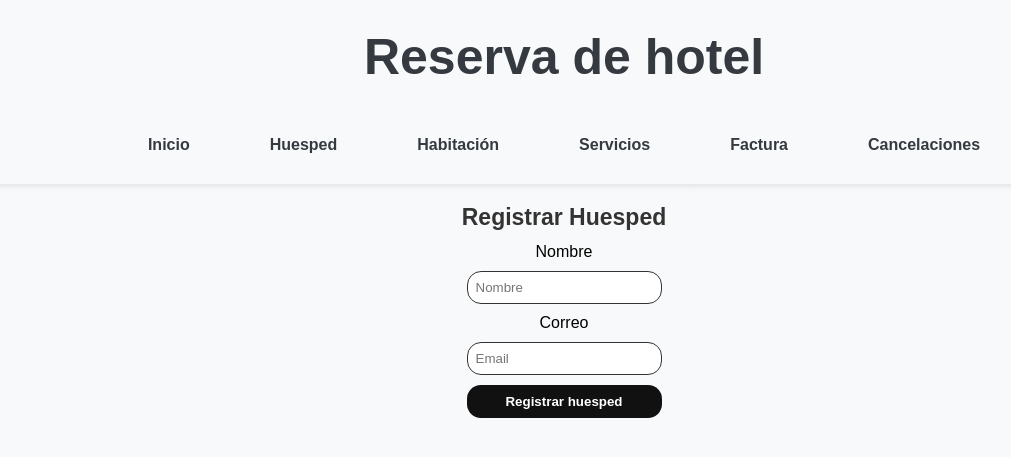
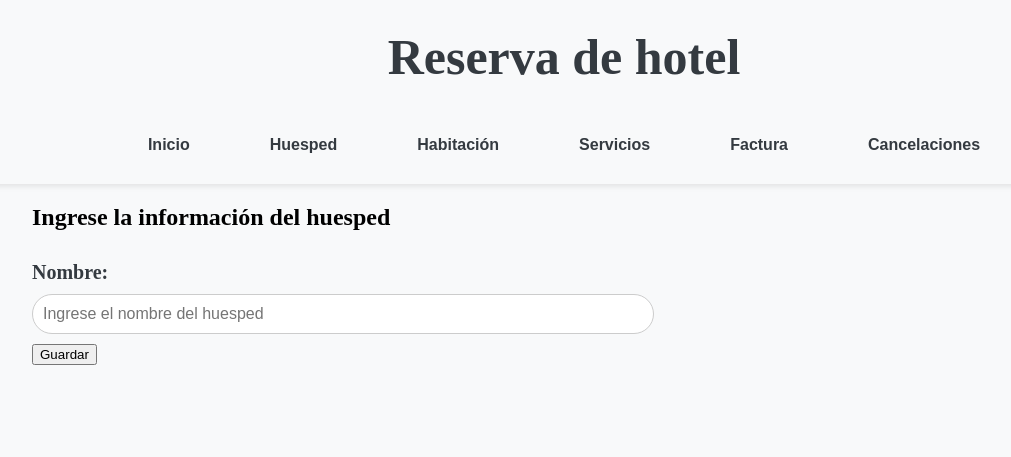
Before and after one commit to Alejandro-Leon24/Sistema-de-Reserva-de-hotel, a PHP site: page /Modulos/Huesped/Registrar-Huesped.html in a window 1280 px wide. Shown: the top 457 px of the page, without its empty margins (76-1087 px from the left). Run offline with PHP 8.4, Linux system fonts and the light colour scheme.

Commit message:
cree nuevas carpetas y edite el css principal

```diff
--- a/Reserva de hotel/CSS/Styles.css
+++ b/Reserva de hotel/CSS/Styles.css
@@ -1,5 +1,5 @@
 body{
-  font-family: Arial, sans-serif;
+  font-family: 'Times New Roman', Times, serif;
 }
 header {
   padding: 20px 20px; /* Aumenta el espacio interior para que no choque con el nav */
@@ -152,63 +152,26 @@ nav {
 }
 /* Botones gigantes en el lobby Fin */
 
-
-/* From Uiverse.io by satyamchaudharydev */
-.container {
-  display: grid;
-  place-items: center;
-}
-
-.card {
-  width: 240px;
-  height: 254px;
-  padding: 0 15px;
-  text-align: center;
-  display: flex;
-  align-items: center;
-  justify-content: center;
-  flex-direction: column;
-  gap: 12px;
-  background: #f8f9fa;
-  border-radius: 20px;
-}
-
-.card>* {
-  margin: 0;
-
-}
-
-.card__title {
-  font-size: 23px;
-  font-weight: 900;
-  color: #333;
-}
-
-.card__form {
+form.formulario{
   display: flex;
   flex-direction: column;
+  align-items: start;
+  width: 100%;
+  max-width: 600px;
+  margin-left: 100px;
   gap: 10px;
 }
 
-.card__form input {
-  outline: 0;
-  background: rgb(255, 255, 255);
-  box-shadow: transparent 0px 0px 0px 1px inset;
-  padding: 0.6em;
-  border-radius: 14px;
-  border: 1px solid #333;
-  color: black;
+form.formulario label{
+  font-size: 20px;
+  font-weight: bold;
+  color: #343a40;
 }
 
-.card__form button {
-  border: 0;
-  background: #111;
-  color: #fff;
-  padding: 0.68em;
-  border-radius: 14px;
-  font-weight: bold;
+form.formulario input{
+  width: 100%;
+  padding: 10px; /* agrega un borde interno para que se vea mejor la letra */
+  border: 1px solid #ccc; /* Cambia el borde a gris */
+  border-radius: 50px; /* Cambia el borde a redondeado */
+  font-size: 16px;
 }
-
-.sign-up:hover {
-  opacity: 0.8;
-}
--- a/Reserva de hotel/Modulos/Huesped/Registrar-Huesped.html
+++ b/Reserva de hotel/Modulos/Huesped/Registrar-Huesped.html
@@ -11,7 +11,7 @@
     </header>
     <nav class="menu">
         <ul>
-            <li> <a href="index.html">Inicio</a></li>
+            <li> <a href="../../index.html">Inicio</a></li>
             <li>
                 <a href="Lobby-Huesped.html">Huesped</a>
                 <ul class="submenu">
@@ -60,17 +60,11 @@
         </ul>
     </nav>
 
-    <form class="container">
-        <div class="card">
-            <span class="card__title">Registrar Huesped</span>
-            <div class="card__form">
-                <label for="Nombre">Nombre</label>
-                <input type="text" placeholder="Nombre" id="Nombre">
-                <label for="Correo">Correo</label>
-                <input placeholder="Email" type="email" id="Correo">
-                <button class="sign-up"> Registrar huesped</button>
-            </div>
-        </div>
+    <form action="/" class="formulario">
+        <h2>Ingrese la información del huesped</h2>
+        <label for="nombre">Nombre:</label>
+        <input type="text" id="nombre" placeholder="Ingrese el nombre del huesped">
+        <button type="submit" class="Enviar">Guardar</button>
     </form>
 
 </body>
```
